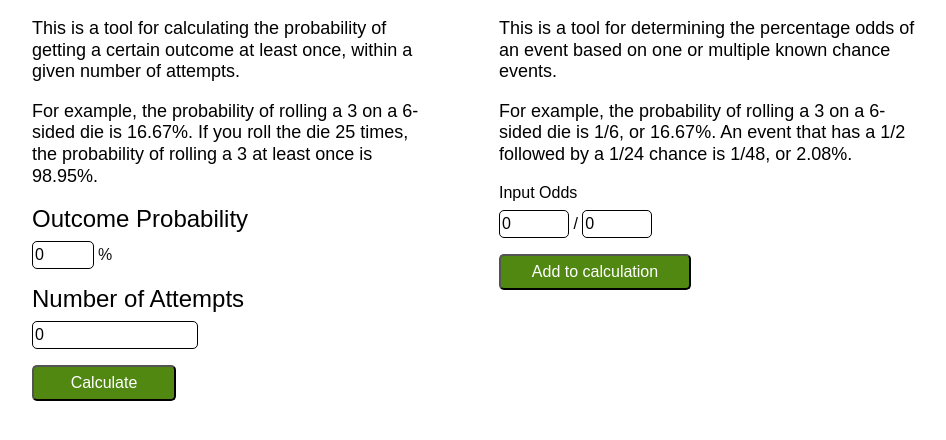
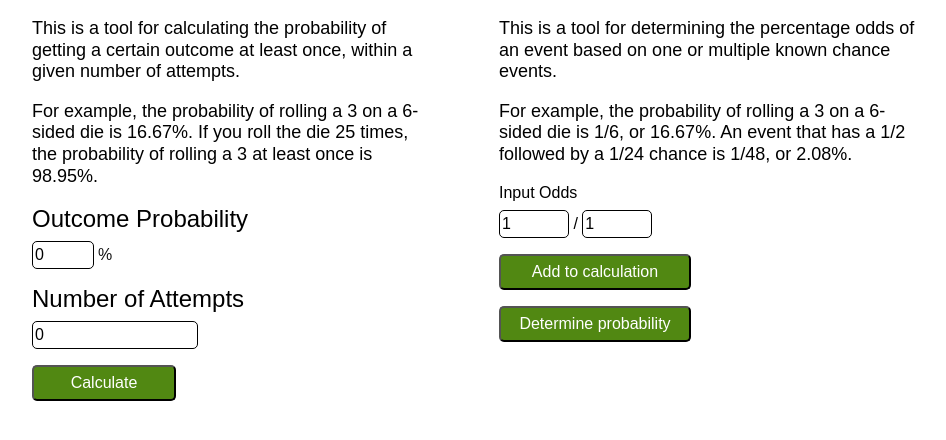
Before and after one commit to PeterBreen/probabilitycalc, a React (Create React App) app: page / in a window 1280 px wide. Shown: the top 440 px of the page, without its empty margins (160-1106 px from the left). Built offline with nearby package versions, Linux system fonts and the light colour scheme.

Commit message:
adds second button to determine results

```diff
--- a/src/DetermineCalc.js
+++ b/src/DetermineCalc.js
@@ -6,8 +6,8 @@ class DetermineCalc extends Component {
   constructor(props) {
      super(props);
      this.state = {
-       currentNumerator: 0,
-       currentDenominator: 0,
+       currentNumerator: 1,
+       currentDenominator: 1,
        fractionArray: []
      };
      this.handleChange = this.handleChange.bind(this);
@@ -30,7 +30,6 @@ class DetermineCalc extends Component {
      this.setState({
        fractionArray: numArray
      });
-    console.log(this.state.fractionArray);
     event.preventDefault();
    }
 
@@ -44,6 +43,9 @@ class DetermineCalc extends Component {
           </label>
           <input type="submit" value="Add to calculation" />
         </form>
+        <form onSubmit={this.displayResults}>
+          <input type="submit" value="Determine probability" />
+        </form>
       </div>
     )}
   };
```
